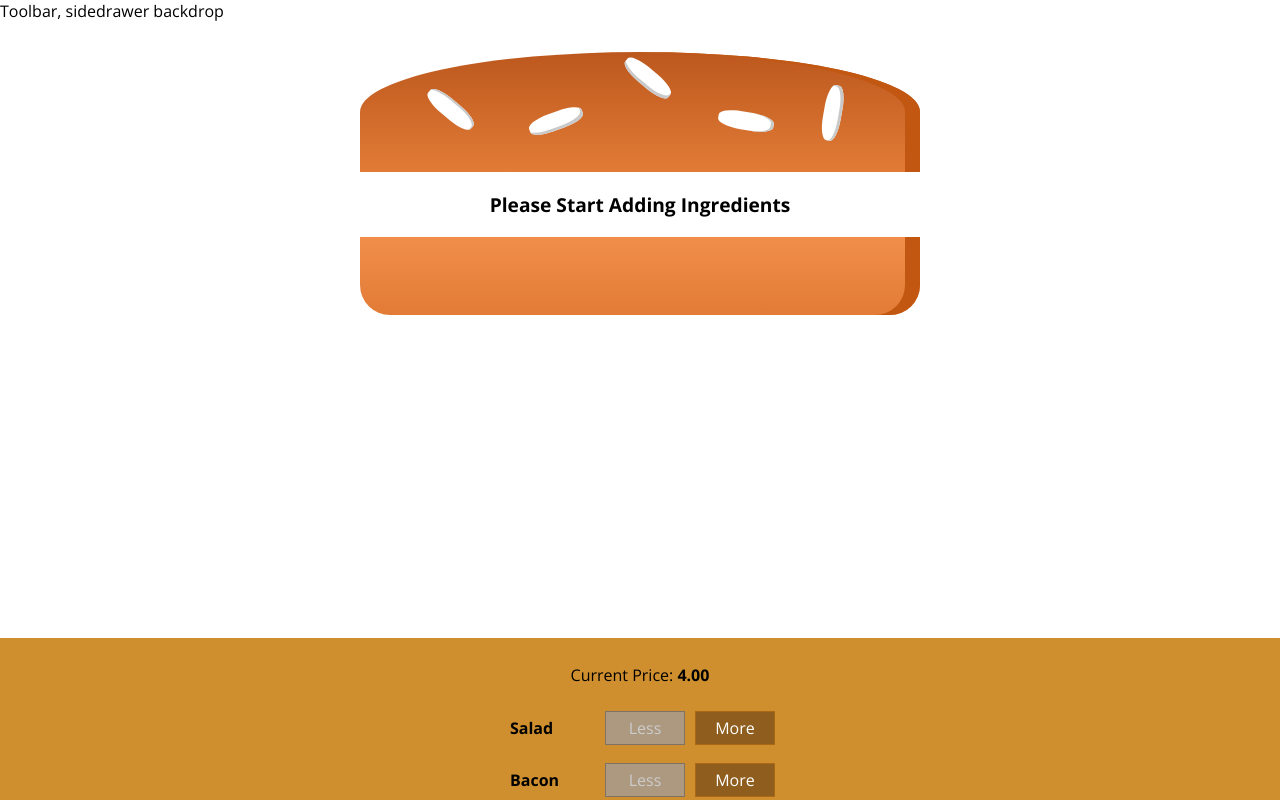
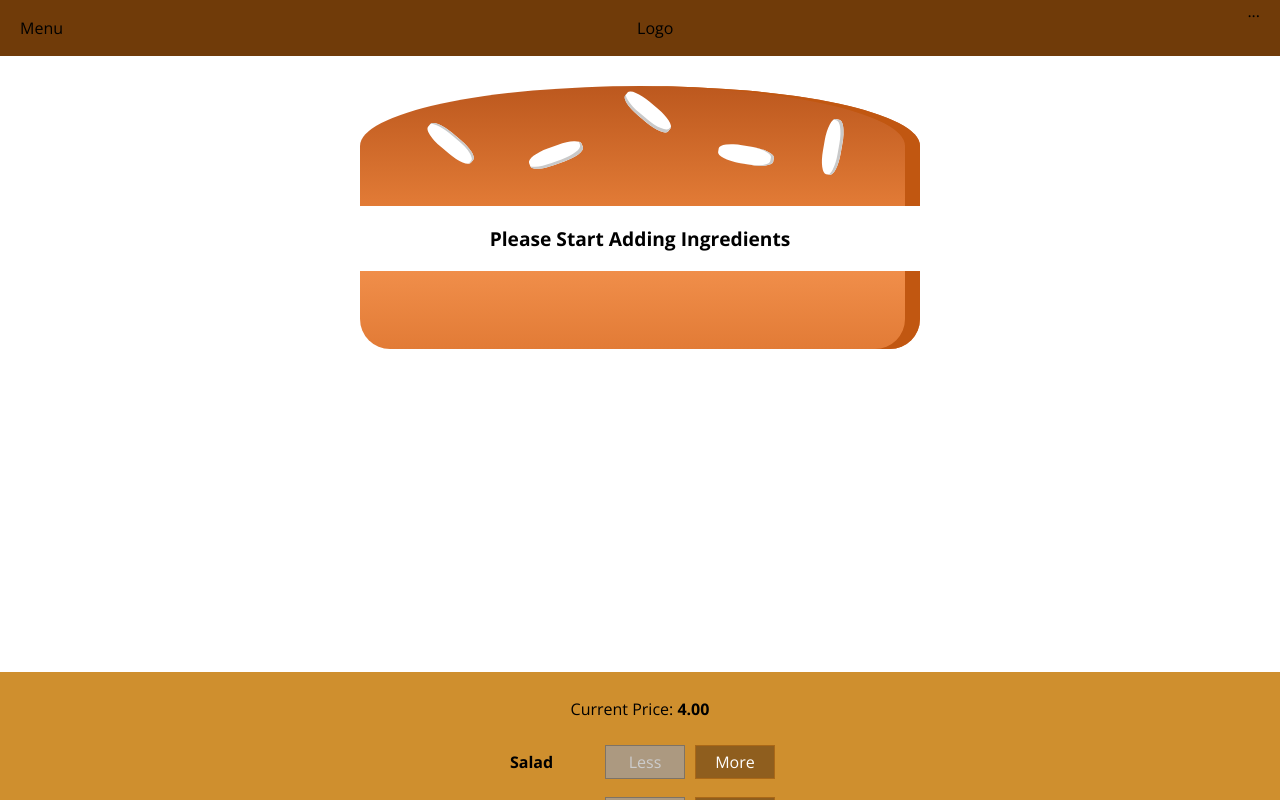
Before and after one commit to asianvader/react-burger-builder, a React (Create React App) app: page / in a window 1280 px wide. Shown: the top 800 px of the page. Built offline with nearby package versions, Linux system fonts and the light colour scheme.

Commit message:
add toolbar

```diff
--- a/src/components/Layout/Layout.js
+++ b/src/components/Layout/Layout.js
@@ -1,10 +1,11 @@
 import React from "react";
 import Aux from "../../hoc/Aux";
 import styles from './Layout.module.css';
+import Toolbar from '../Navigation/Toolbar/Toolbar';
 
 const layout = props => (
   <Aux>
-    <div>Toolbar, sidedrawer backdrop</div>
+    <Toolbar />
     <main className={styles.Content}>{props.children}</main>
   </Aux>
 );
--- a/src/components/Layout/Layout.module.css
+++ b/src/components/Layout/Layout.module.css
@@ -1,3 +1,3 @@
 .Content {
-    margin-top: 16px;
+    margin-top: 72px;
 }
--- /dev/null
+++ b/src/components/Navigation/Toolbar/Toolbar.js
@@ -0,0 +1,14 @@
+import React from 'react';
+import styles from './Toolbar.module.css';
+
+const toolbar = (props) => (
+    <header className={styles.Toolbar}>
+        <div>Menu</div>
+        <div>Logo</div>
+        <nav>
+            ...
+        </nav>
+    </header>
+);
+
+export default toolbar
--- /dev/null
+++ b/src/components/Navigation/Toolbar/Toolbar.module.css
@@ -0,0 +1,19 @@
+.Toolbar {
+    height: 56px;
+    width: 100%;
+    position: fixed;
+    top: 0;
+    left: 0;
+    background-color: #703b09;
+    display: flex;
+    justify-content: space-between;
+    align-items: center;
+    padding: 0 20px;
+    box-sizing: border-box;
+    z-index: 90;
+}
+
+.Toolbar nav {
+    height: 100%;
+
+}
```
